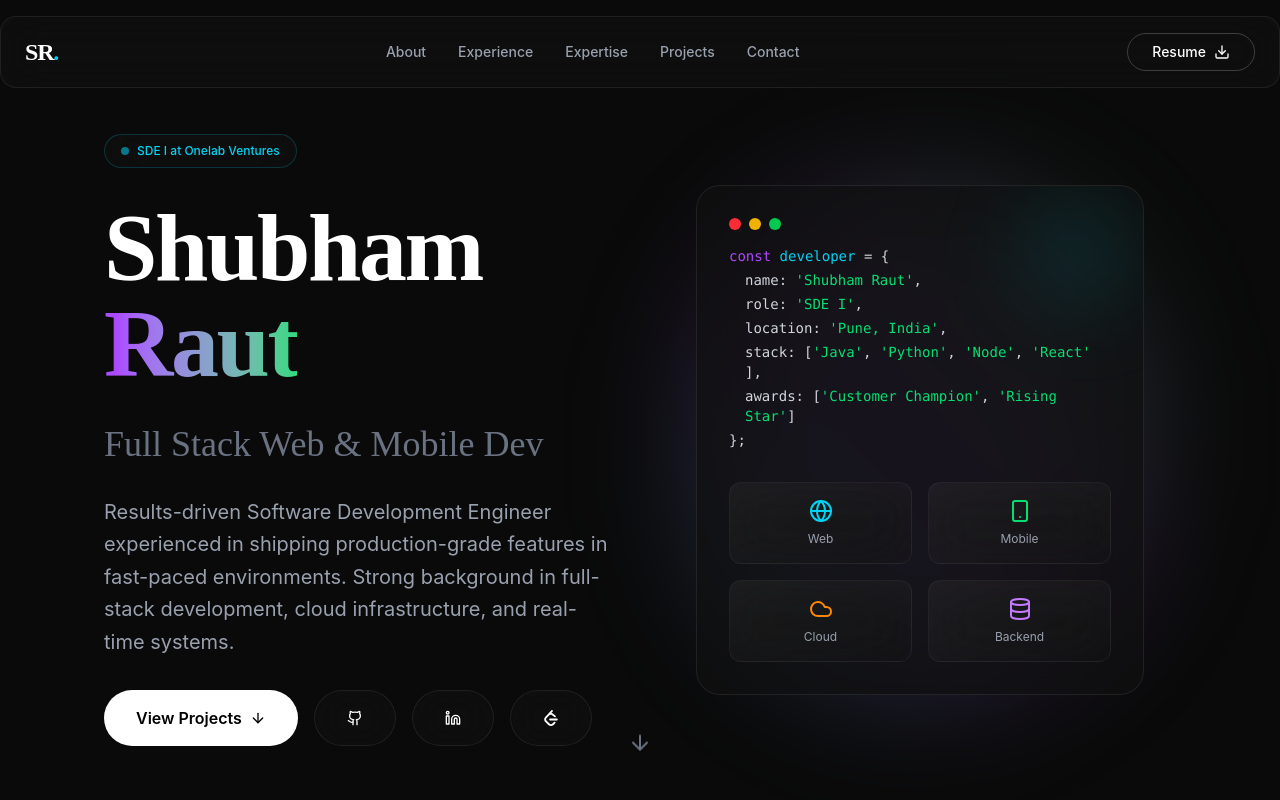
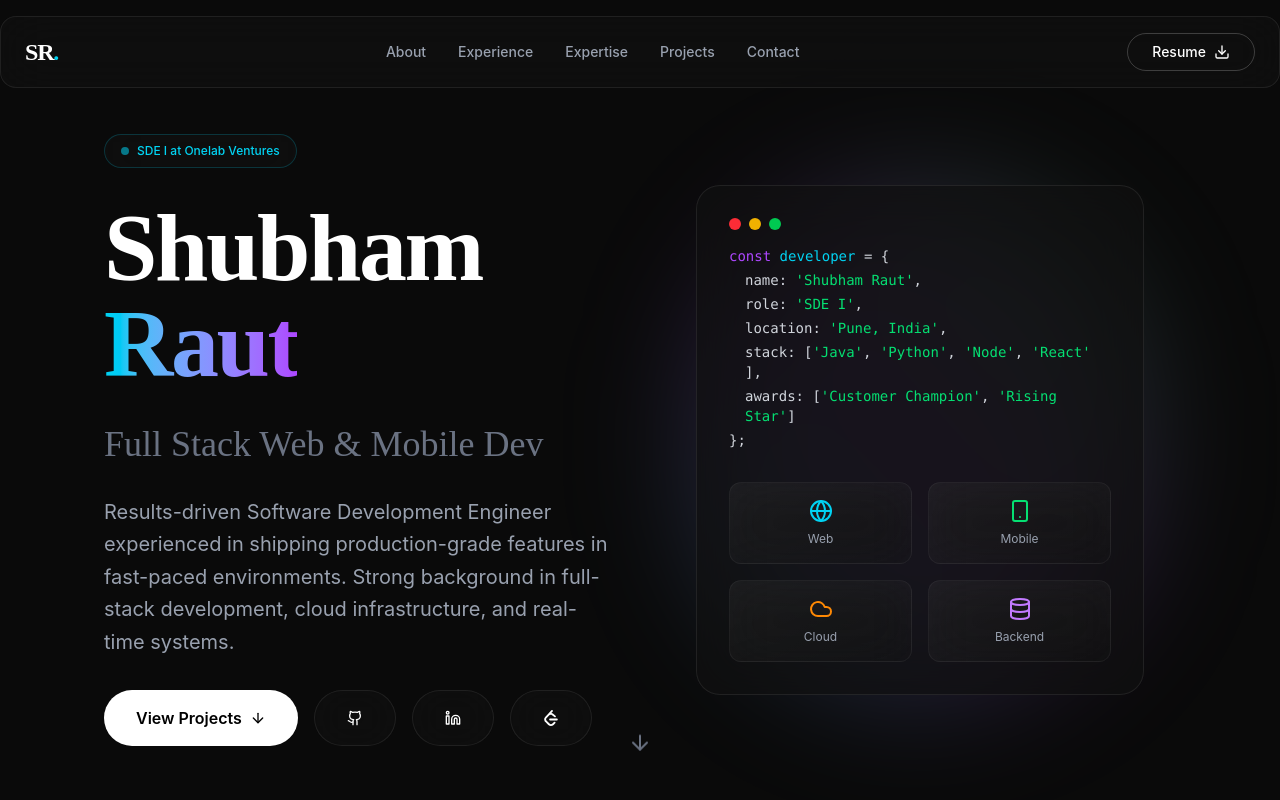
Before and after one commit to ShubhamRaut280/Portfolio, a React (Vite) app: page / in a window 1280 px wide. Shown: the top 800 px of the page. Built offline with nearby package versions, Linux system fonts and the light colour scheme.

Commit message:
updated hero section card

```diff
--- a/src/components/Hero.tsx
+++ b/src/components/Hero.tsx
@@ -34,7 +34,7 @@
 
           <h1 className="text-5xl md:text-7xl lg:text-8xl font-bold leading-none tracking-tight font-['Space_Grotesk']">
             Shubham<br />
-            <span className="bg-gradient-to-r from-cyan-400 via-purple-500 to-green-400 bg-clip-text text-transparent bg-[length:200%_200%] animate-[gradient-x_5s_ease_infinite]">
+            <span className="bg-gradient-to-r from-cyan-400 via-purple-500 to-green-400 bg-clip-text text-transparent bg-[length:200%_200%]">
               Raut
             </span>
           </h1>
@@ -63,7 +63,6 @@
           <div className="relative w-full  max-w-md mx-auto">
             <div className="absolute inset-0 bg-gradient-to-tr from-cyan-400/20 via-purple-500/20 to-green-400/20 rounded-full blur-3xl animate-[pulse_4s_cubic-bezier(0.4,0,0.6,1)_infinite]" />
             <div className="relative backdrop-blur-xl bg-[#111111]/70 border border-white/[0.08] rounded-3xl p-8 h-full flex flex-col justify-between overflow-hidden group">
-              <div className="absolute top-0 right-0 w-32 h-32 bg-cyan-400/10 rounded-full blur-2xl group-hover:bg-cyan-400/20 transition-all" />
 
               <div className="space-y-4">
                 <div className="flex items-center gap-2 text-sm text-gray-400">
```
